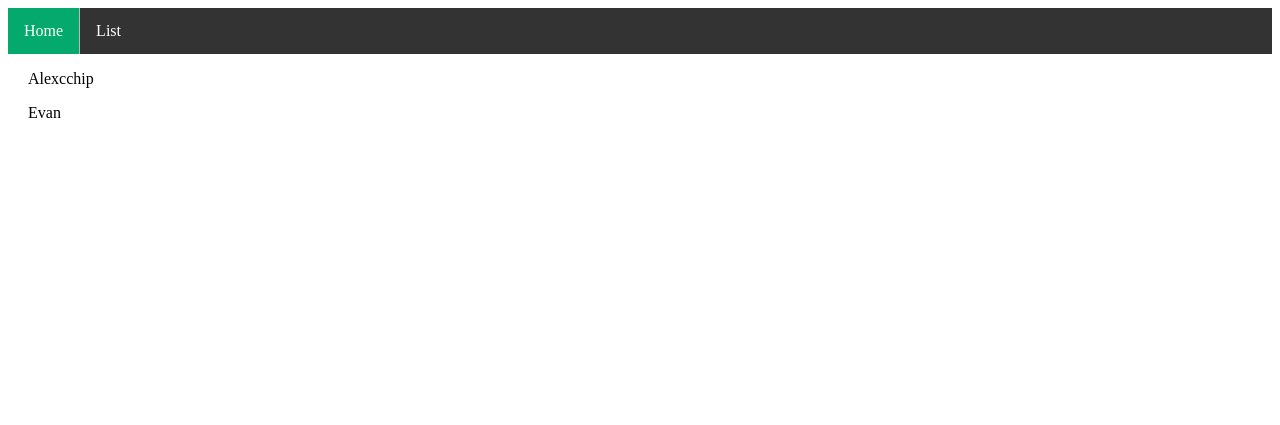
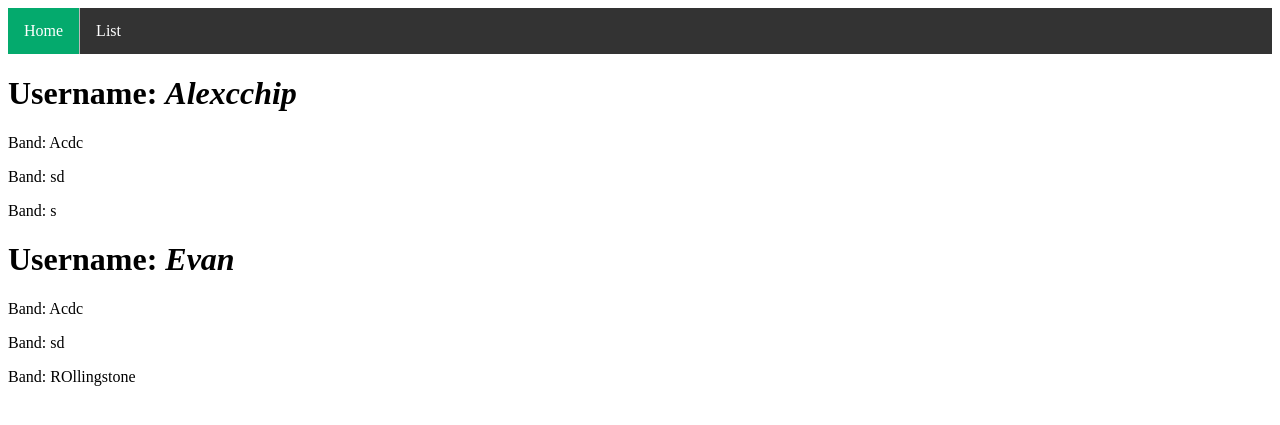
Before and after one commit to Alexcchip/MyTop3, a Flask app: page /list in a window 1280 px wide. Shown: the top 425 px of the page. Run offline with Flask 2, Linux system fonts and the light colour scheme; data comes from the database, SQL or seed files in the repository; both versions use the stored data as it was after the commit.

Commit message:
Some UI/visual work on the list page

```diff
--- a/templates/list.html
+++ b/templates/list.html
@@ -13,9 +13,14 @@
         <li><a class="active" href="{{url_for('home')}}">Home</a></li>
         <li><a href="{{url_for('list')}}">List</a></li>
     </ul>
-    <div id="test">
+    <div >
         {% for user in users%}
-            <p>{{user.username}}</p>
+            <h1>Username: <I>{{user.username}}</I></h1>
+            <div>
+                <p>Band: {{user.band1}}</p>
+                <p>Band: {{user.band2}}</p>
+                <p>Band: {{user.band3}}</p>
+            </div>
         {%endfor%}
     </div>
 </body>
```
Also changed, not shown: database.db.
